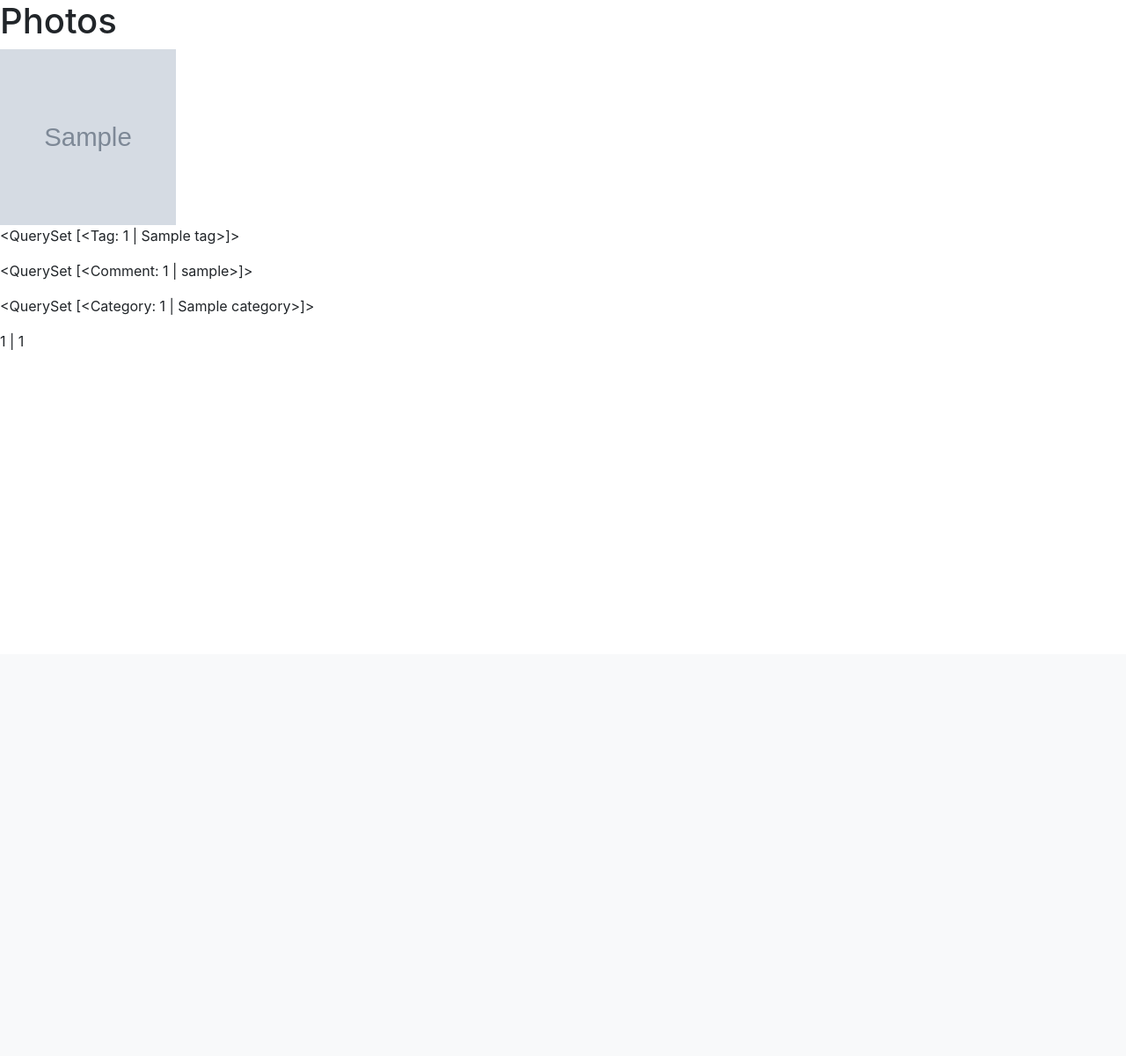
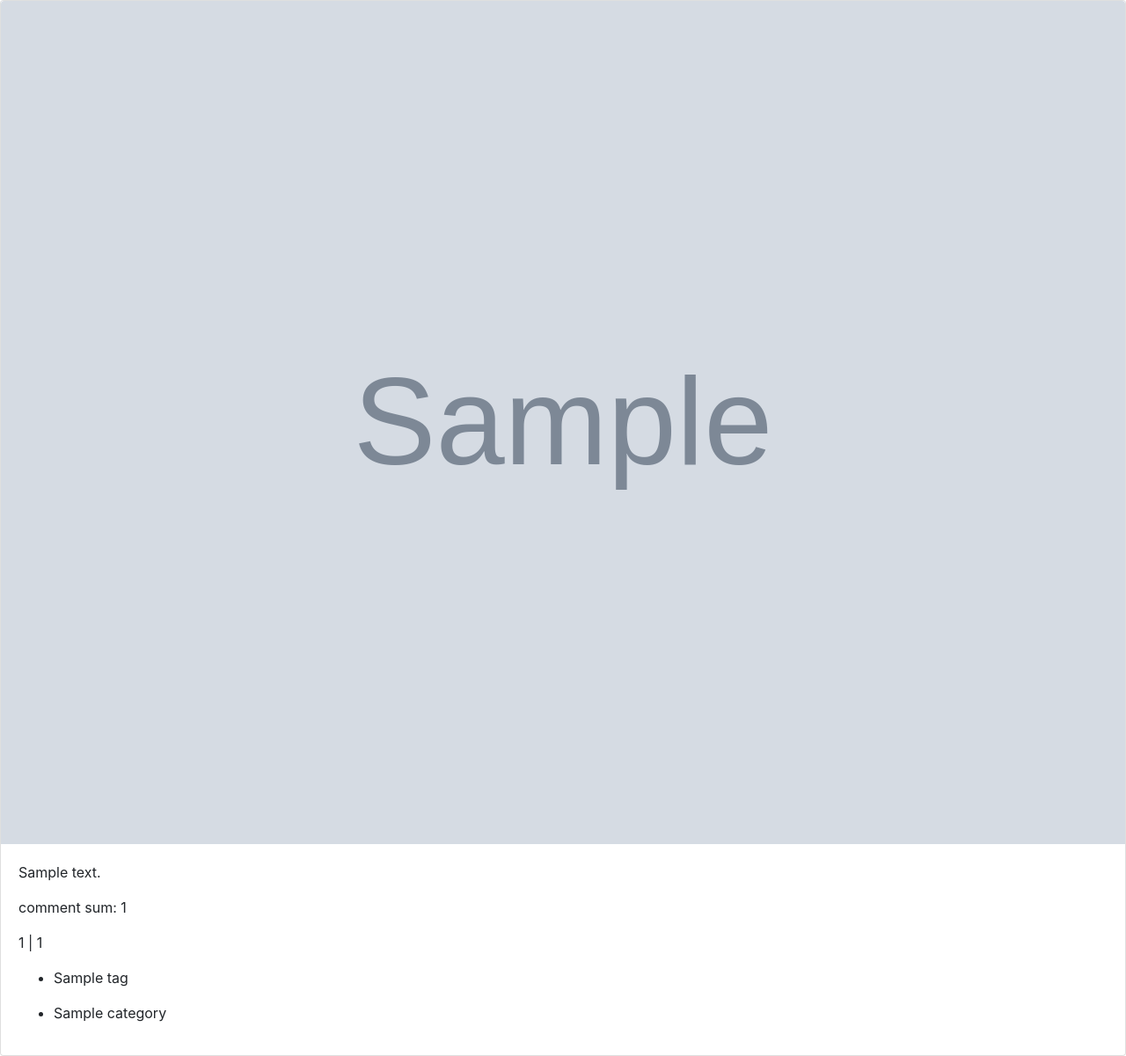
Before and after one commit to lerdem/photo_gallery_engine, a Django app: page /home/ in a window 1280 px wide. Shown: the part 56-1257 px from the top of the page at 88% size. Before the commit the page ends 454 px from the top, so only its background shows below. Run offline with Django 3.2, Linux system fonts and the light colour scheme; tables that the repository leaves empty hold one stand-in row (values such as "Sample post"); grey boxes marked "Sample" are stand-in pictures; some libraries are stand-ins or nearby versions.

Commit message:
added main page

```diff
--- a/src/photos/models.py
+++ b/src/photos/models.py
@@ -25,7 +25,7 @@ class Photo(CommonInfo):
 
 class Category(CommonInfo):
     name = models.CharField(max_length=32, blank=True, null=True)
-    photo = models.ForeignKey(Photo, on_delete=models.CASCADE)
+    photo = models.ManyToManyField(Photo)
 
     def __str__(self):
         return f'{self.id} | {self.name}'
--- a/src/photos/views.py
+++ b/src/photos/views.py
@@ -15,4 +15,5 @@ def current_datetime(request):
 
 class PhotoListView(ListView):
 
-    model = models.Photo
+    # model = models.Photo
+    queryset = models.Photo.objects.all().order_by('-created')
--- a/src/templates/base.html
+++ b/src/templates/base.html
@@ -8,7 +8,6 @@
     <meta charset="utf-8">
     <meta http-equiv="X-UA-Compatible" content="IE=edge">
     <meta name="viewport" content="width=device-width, initial-scale=1.0">
-
 
     <link rel="stylesheet" href="{% static 'bootstrap/dist/css/bootstrap.min.css' %}"/>
     <script src="https://code.jquery.com/jquery-3.3.1.slim.min.js" integrity="sha384-q8i/X+965DzO0rT7abK41JStQIAqVgRVzpbzo5smXKp4YfRvH+8abtTE1Pi6jizo" crossorigin="anonymous"></script>
--- a/src/templates/photos/photo_list.html
+++ b/src/templates/photos/photo_list.html
@@ -1,25 +1,40 @@
 {% extends 'base.html' %}
 
 {% block content %}
-	<h1>Photos</h1>
-
+	<div class="card-group">
 		{% for photo in object_list %}
 			<!-- TODO notes last msg https://stackoverflow.com/questions/35288793/django-media-url-tag -->
-		<div>
-			<img src="{{ photo.image.url }}" alt="some alt" height="200" width="200">
-			<p>{{ photo.tag_set.all }}</p>
-			<p>{{ photo.comment_set.all }}</p>
-			<p>{{ photo.category_set.all }}</p>
-
+			<div class="card">
+				<img class="card-img-top" src="{{ photo.image.url }}" alt="some alt">
+				<div class="card-body">
+					<p class="card-text">{{ photo.description }}</p>
+					<p class="card-text">comment sum: {{ photo.comment_set.all.count }}</p>
 					{% if photo.voice %}
 						<p>{{ photo.voice }}</p>
 					{% else %}
 						<p>has not voice yet</p>
 					{% endif %}
+
+					<ul>
+					{% for tag in photo.tag_set.all %}
+						<li id="{{ forloop.counter0 }}">{{ tag.name }}</li>
+					{% empty %}
+						<li id="tag-empty">photo has not tags</li>
+					{% endfor %}
+					</ul>
+
+					<ul>
+					{% for category in photo.category_set.all %}
+						<li id="{{ forloop.counter0 }}">{{ category.name }}</li>
+					{% empty %}
+						<li id="category-empty">photo has not categories</li>
+					{% endfor %}
+					</ul>
+				</div>
 			<!-- TODO render empty voice and after increment	 -->
 			</div>
 		{% empty %}
 			<li>No articles yet.</li>
 		{% endfor %}
-
+	</div>
 {% endblock content %}
```
Also changed, not shown: src/photos/admin.py (+2 -11 lines). Lines whose indentation alone changed are shown as unchanged.
